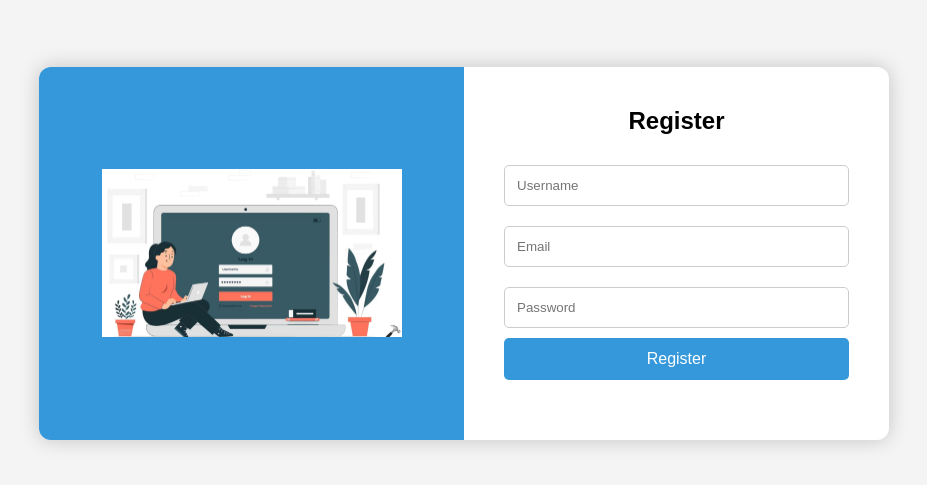
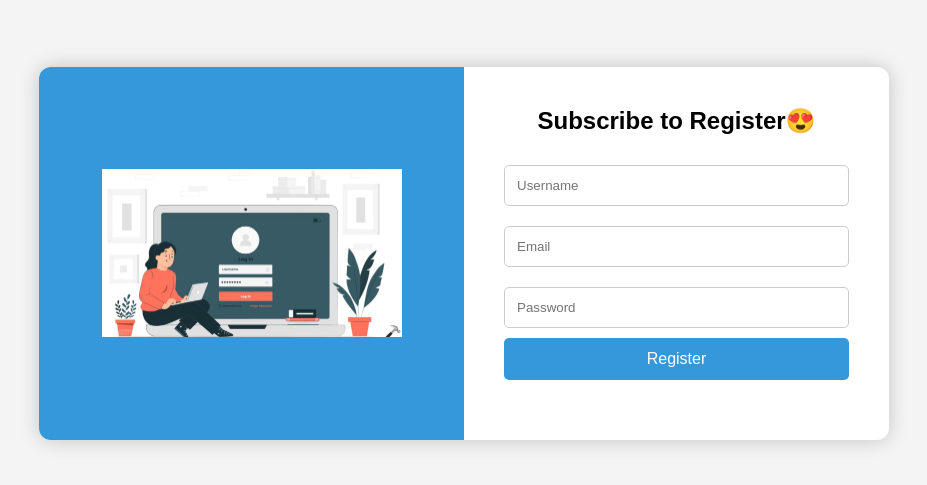
Before and after one commit to hkrrajat/login-app, a website: page public/index.html in a window 1280 px wide. Shown: the part 147-632 px from the top of the page, without its empty margins (176-1103 px from the left). Drawn offline with Linux system fonts and the light colour scheme.

Commit message:
updated heading in index.html

```diff
--- a/public/index.html
+++ b/public/index.html
@@ -21,7 +21,7 @@
 
     <div class="right">
 
-        <h2>Register</h2>
+        <h2>Subscribe to Register😍</h2>
 
         <form id="registerForm">
 
```
